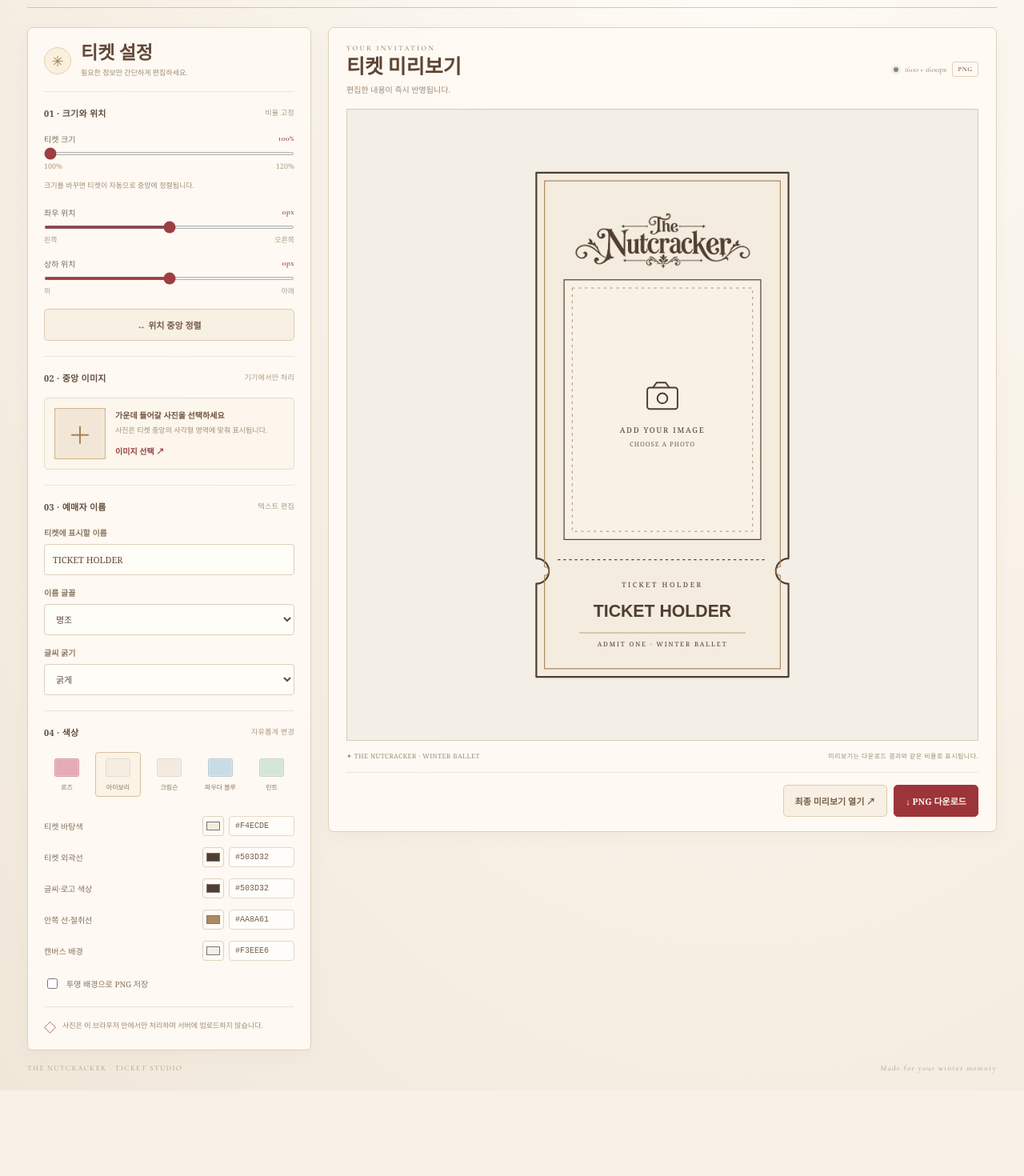
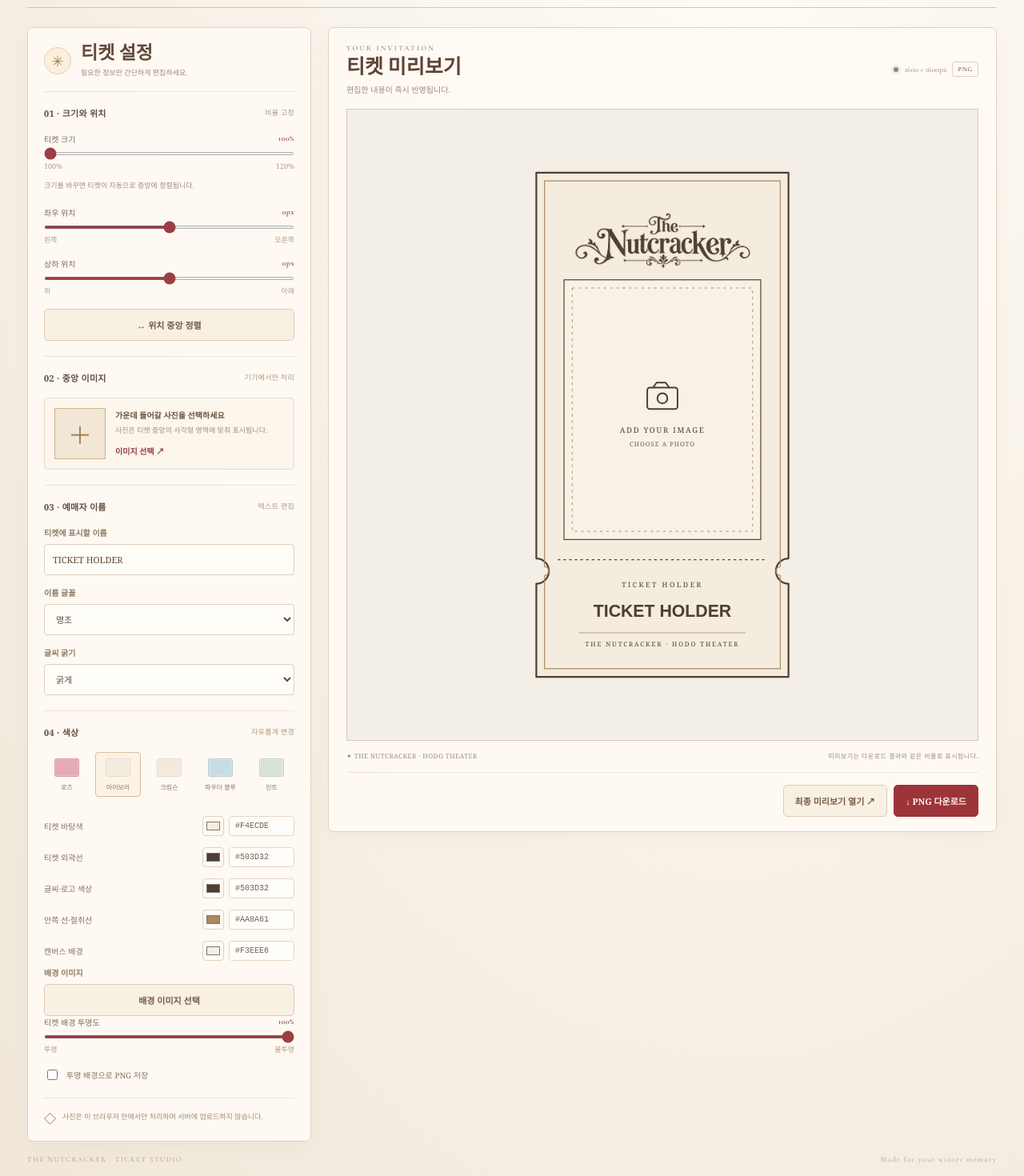
Before and after one commit to DoA-xoxo/ticket, a Next.js app in the folder nutcracker-ticket-editor-final/nutcracker-ticket-editor/: page / in a window 1280 px wide. Shown: the part 160-1630 px from the top of the page at 80% size. Before the commit the page ends 1523 px from the top, so only its background shows below. Built offline with nearby package versions, Linux system fonts and the light colour scheme; a web font is replaced by a local one.

Commit message:
Update page.tsx

```diff
--- a/nutcracker-ticket-editor-final/nutcracker-ticket-editor/app/page.tsx
+++ b/nutcracker-ticket-editor-final/nutcracker-ticket-editor/app/page.tsx
@@ -19,6 +19,9 @@ type TicketDesign = {
   canvasColor: string;
   transparentBackground: boolean;
   fontWeight: 400 | 700;
+    // 새로 추가
+  backgroundImageDataUrl: string | null;
+  ticketOpacity: number;
 };
 
 const INITIAL_DESIGN: TicketDesign = {
@@ -38,6 +41,8 @@ const INITIAL_DESIGN: TicketDesign = {
   accentColor: '#aa8a61',
   canvasColor: '#f3eee6',
   transparentBackground: false,
+  backgroundImageDataUrl: null,
+  ticketOpacity: 1,
 };
 
 
@@ -141,9 +146,20 @@ function TicketArtwork({ design, svgRef }: { design: TicketDesign; svgRef?: Reac
       </defs>
 
       {!design.transparentBackground && <rect data-canvas-background="true" width="1000" height="1000" fill={design.canvasColor} />}
+      {design.backgroundImageDataUrl && (
+        <image
+          data-background-image="true"
+          href={design.backgroundImageDataUrl}
+          x="0"
+          y="0"
+          width="1000"
+          height="1000"
+          preserveAspectRatio="xMidYMid slice"
+        />
+      )}
 
       <g transform={`translate(${500 + design.offsetX} ${500 + design.offsetY}) scale(${design.scale}) translate(-200 -400)`}>
-        <path d={outer} fill={design.ticketColor} stroke={design.inkColor} strokeWidth="2.8" strokeLinejoin="round" />
+        <path d={outer} fill={design.ticketColor} fillOpacity={design.ticketOpacity ?? 1} stroke={design.inkColor} strokeWidth="2.8" strokeLinejoin="round" />
         <path d={inner} fill="none" stroke={design.accentColor} strokeWidth="1.5" strokeLinejoin="round" />
 
         {/* The title is a separate, transparent logo image rather than editable text. */}
@@ -176,7 +192,7 @@ function TicketArtwork({ design, svgRef }: { design: TicketDesign; svgRef?: Reac
         <text x="200" y="658" textAnchor="middle" fill={design.textColor} fontFamily="Georgia, 'Times New Roman', serif" fontSize="11" letterSpacing="3.2">TICKET HOLDER</text>
         <text x="200" y="704" textAnchor="middle" fill={design.textColor} fontFamily={design.nameFont} fontSize={nameSize} fontWeight={design.fontWeight}>{design.name || ' '}</text>
         <line x1="68" y1="730" x2="332" y2="730" stroke={design.accentColor} strokeWidth="1" />
-        <text x="200" y="752" textAnchor="middle" fill={design.textColor} fontFamily="Georgia, serif" fontSize="10" letterSpacing="2.4">ADMIT ONE · WINTER BALLET</text>
+        <text x="200" y="752" textAnchor="middle" fill={design.textColor} fontFamily="Georgia, serif" fontSize="10" letterSpacing="2.4">THE NUTCRACKER · HODO THEATER</text>
       </g>
     </svg>
   );
@@ -211,6 +227,7 @@ export default function Home() {
   const [isDownloading, setIsDownloading] = useState(false);
   const svgRef = useRef<SVGSVGElement>(null);
   const fileInputRef = useRef<HTMLInputElement>(null);
+  const backgroundFileInputRef = useRef<HTMLInputElement>(null);
 
   const update = useCallback((patch: Partial<TicketDesign>) => {
     setDesign((current) => ({ ...current, ...patch }));
@@ -219,6 +236,7 @@ export default function Home() {
   const resetDesign = useCallback(() => {
     setDesign(INITIAL_DESIGN);
     if (fileInputRef.current) fileInputRef.current.value = '';
+    if (backgroundFileInputRef.current) backgroundFileInputRef.current.value = '';
     setToast('티켓을 초기 상태로 되돌렸어요.');
     window.setTimeout(() => setToast(''), 2200);
   }, []);
@@ -442,6 +460,62 @@ export default function Home() {
             <ColorField label="글씨·로고 색상" value={design.textColor} onChange={(textColor) => update({ textColor })} />
             <ColorField label="안쪽 선·절취선" value={design.accentColor} onChange={(accentColor) => update({ accentColor })} />
             <ColorField label="캔버스 배경" value={design.canvasColor} onChange={(canvasColor) => update({ canvasColor })} />
+
+            <div className="background-image-control">
+              <label className="form-label">배경 이미지</label>
+              <input
+                ref={backgroundFileInputRef}
+                className="visually-hidden"
+                type="file"
+                accept="image/*"
+                onChange={async (e) => {
+                  const file = e.target.files?.[0];
+                  if (!file) return;
+                  if (!file.type.startsWith('image/')) {
+                    setToast('이미지 파일을 선택해 주세요.');
+                    window.setTimeout(() => setToast(''), 2200);
+                    return;
+                  }
+                  try {
+                    const dataUrl = await readFileAsDataUrl(file);
+                    update({ backgroundImageDataUrl: dataUrl });
+                    setToast('배경 이미지를 적용했어요.');
+                  } catch {
+                    setToast('배경 이미지를 불러오지 못했습니다.');
+                  }
+                  window.setTimeout(() => setToast(''), 2200);
+                }}
+              />
+              <button className="button button-secondary button-full" type="button" onClick={() => backgroundFileInputRef.current?.click()}>
+                {design.backgroundImageDataUrl ? '배경 이미지 교체' : '배경 이미지 선택'}
+              </button>
+              {design.backgroundImageDataUrl && (
+                <button
+                  className="text-button remove-photo"
+                  type="button"
+                  onClick={() => {
+                    update({ backgroundImageDataUrl: null });
+                    if (backgroundFileInputRef.current) backgroundFileInputRef.current.value = '';
+                  }}
+                >
+                  배경 이미지 삭제
+                </button>
+              )}
+            </div>
+
+            <label className="range-field">
+              <span className="range-label"><span>티켓 배경 투명도</span><strong>{Math.round((design.ticketOpacity ?? 1) * 100)}%</strong></span>
+              <input
+                type="range"
+                min="0"
+                max="1"
+                step="0.05"
+                value={design.ticketOpacity ?? 1}
+                onChange={(e) => update({ ticketOpacity: Number(e.target.value) })}
+              />
+              <span className="range-ends"><span>투명</span><span>불투명</span></span>
+            </label>
+
             <label className="checkbox-row"><input type="checkbox" checked={design.transparentBackground} onChange={(e) => update({ transparentBackground: e.target.checked })} /> 투명 배경으로 PNG 저장</label>
           </section>
 
@@ -456,7 +530,7 @@ export default function Home() {
           <div className={`artboard ${design.transparentBackground ? 'checkerboard' : ''}`} style={!design.transparentBackground ? { backgroundColor: design.canvasColor } : undefined}>
             <TicketArtwork design={design} svgRef={svgRef} />
           </div>
-          <div className="preview-footer"><span>✦ THE NUTCRACKER · WINTER BALLET</span><span>미리보기는 다운로드 결과와 같은 비율로 표시됩니다.</span></div>
+          <div className="preview-footer"><span>✦ THE NUTCRACKER · HODO THEATER</span><span>미리보기는 다운로드 결과와 같은 비율로 표시됩니다.</span></div>
           <div className="preview-bottom-actions">
             <button className="button button-secondary" type="button" onClick={() => setPreviewOpen(true)}>최종 미리보기 열기 ↗</button>
             <button className="button button-primary" type="button" onClick={downloadPng} disabled={isDownloading}>↓ {isDownloading ? '이미지 생성 중…' : 'PNG 다운로드'}</button>
```
